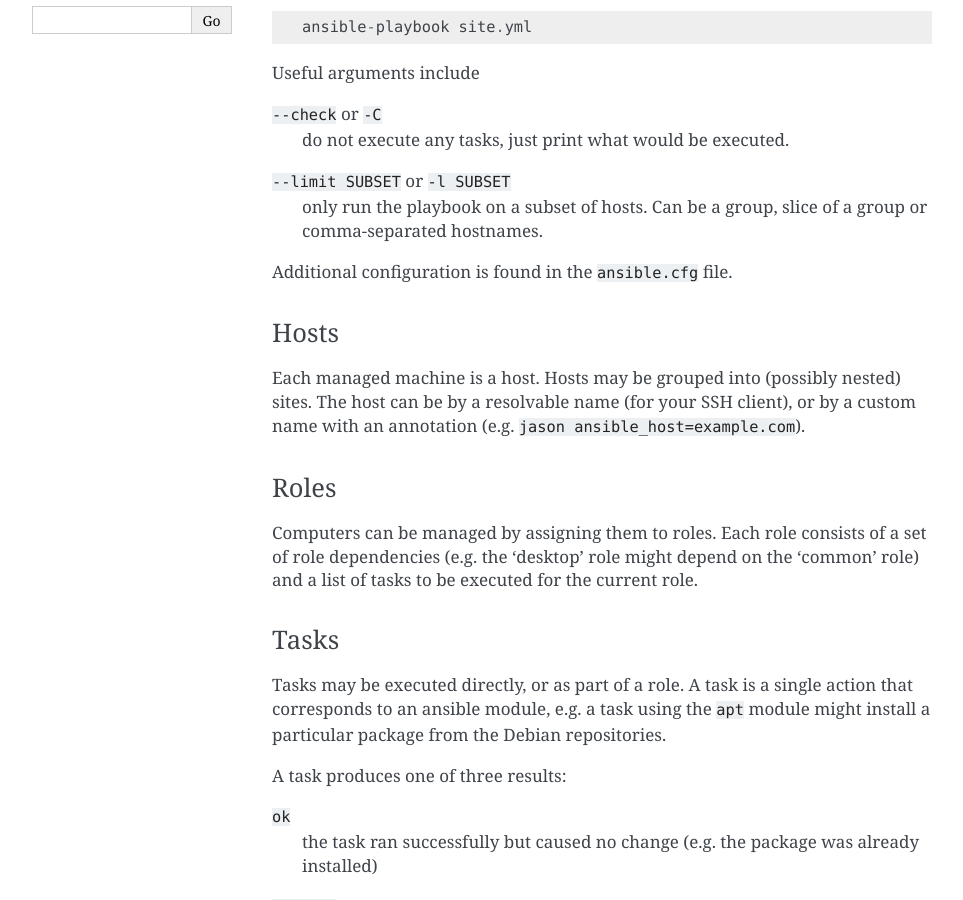
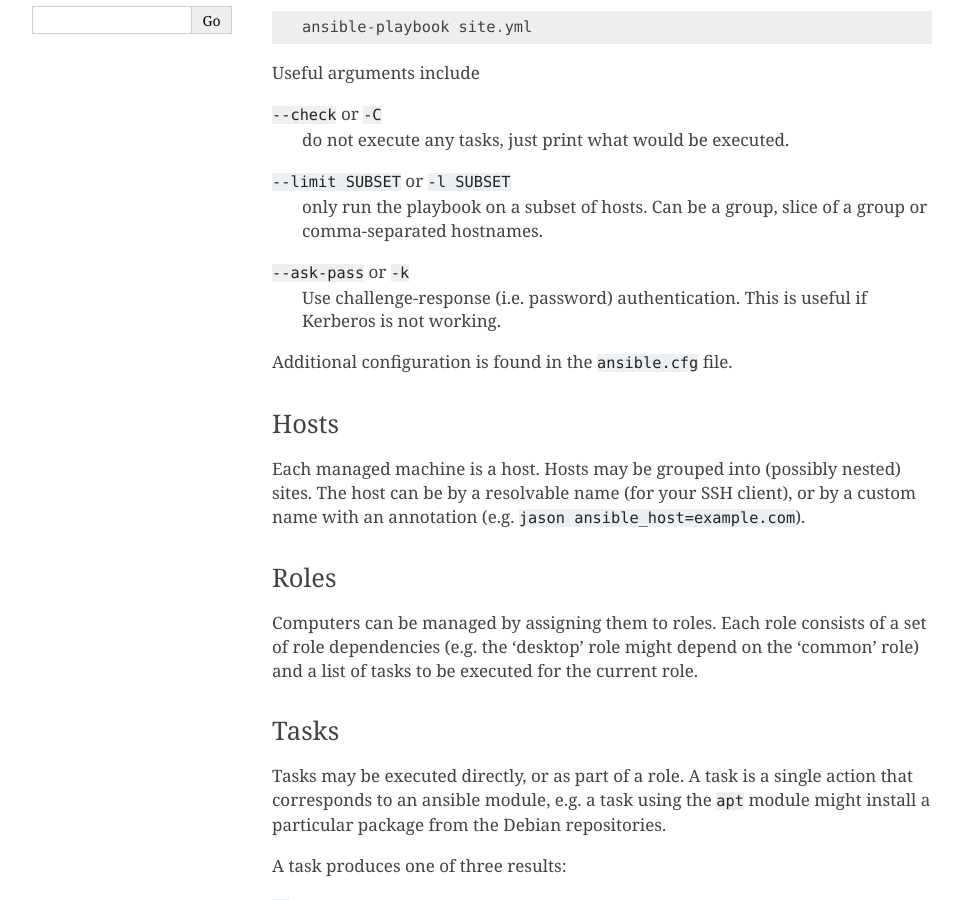
Before and after one commit to kwohlfahrt/computer-notes, a Sphinx documentation site: the page built from documentation/guides/ansible.rst, in a window 1280 px wide and 900 px high, scrolled down 382 px. Shown: the whole window, without its empty margins (148-1111 px from the left). Built offline with Sphinx 7.4.7, drawn with Linux system fonts in a browser that asks for light colours.

```diff
--- a/documentation/guides/ansible.rst
+++ b/documentation/guides/ansible.rst
@@ -28,6 +28,9 @@
 ``--limit SUBSET`` or ``-l SUBSET``
   only run the playbook on a subset of hosts. Can be a group, slice of a group
   or comma-separated hostnames.
+``--ask-pass`` or ``-k``
+  Use challenge-response (i.e. password) authentication. This is useful if
+  Kerberos is not working.
 
 Additional configuration is found in the ``ansible.cfg`` file.
 
```
